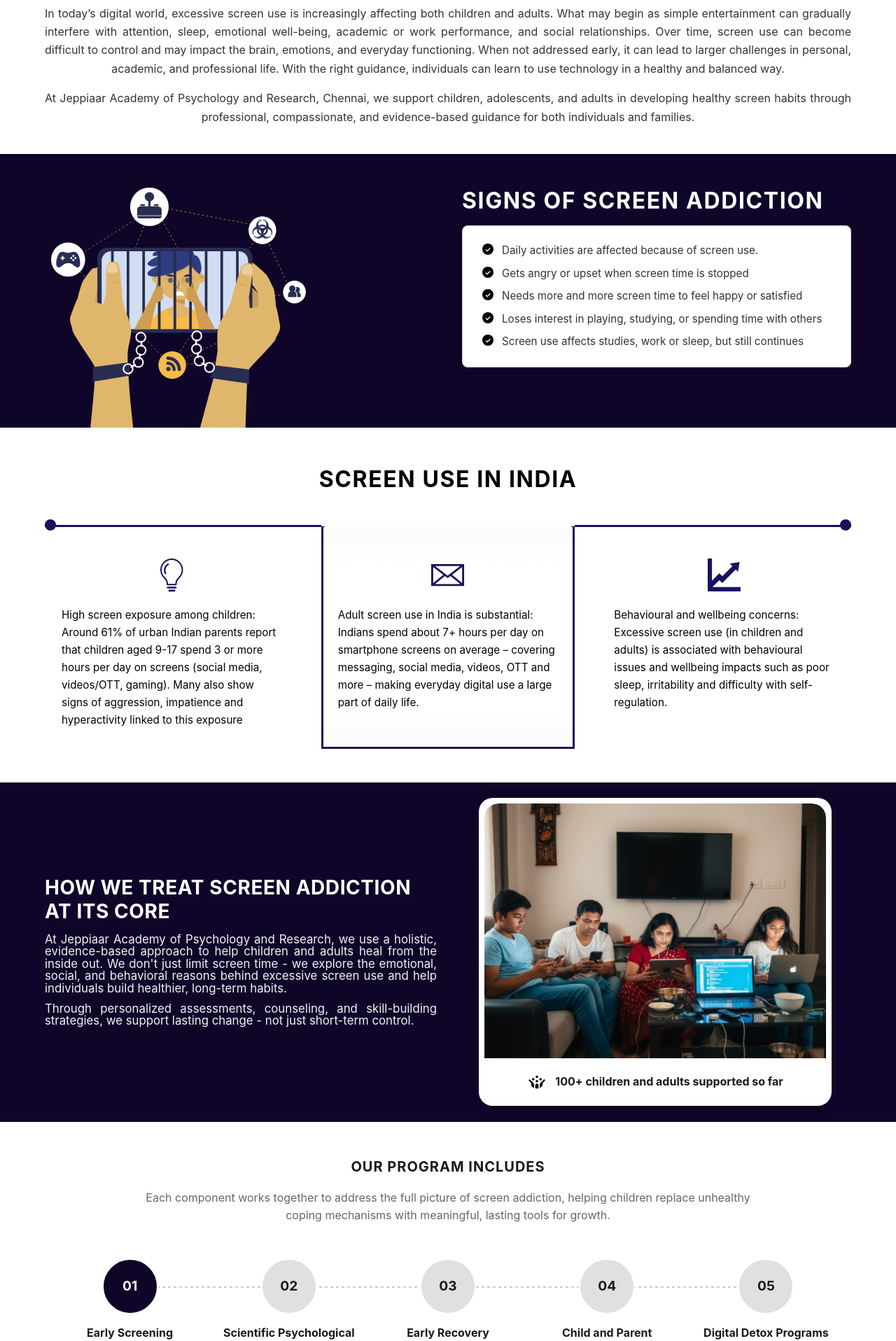
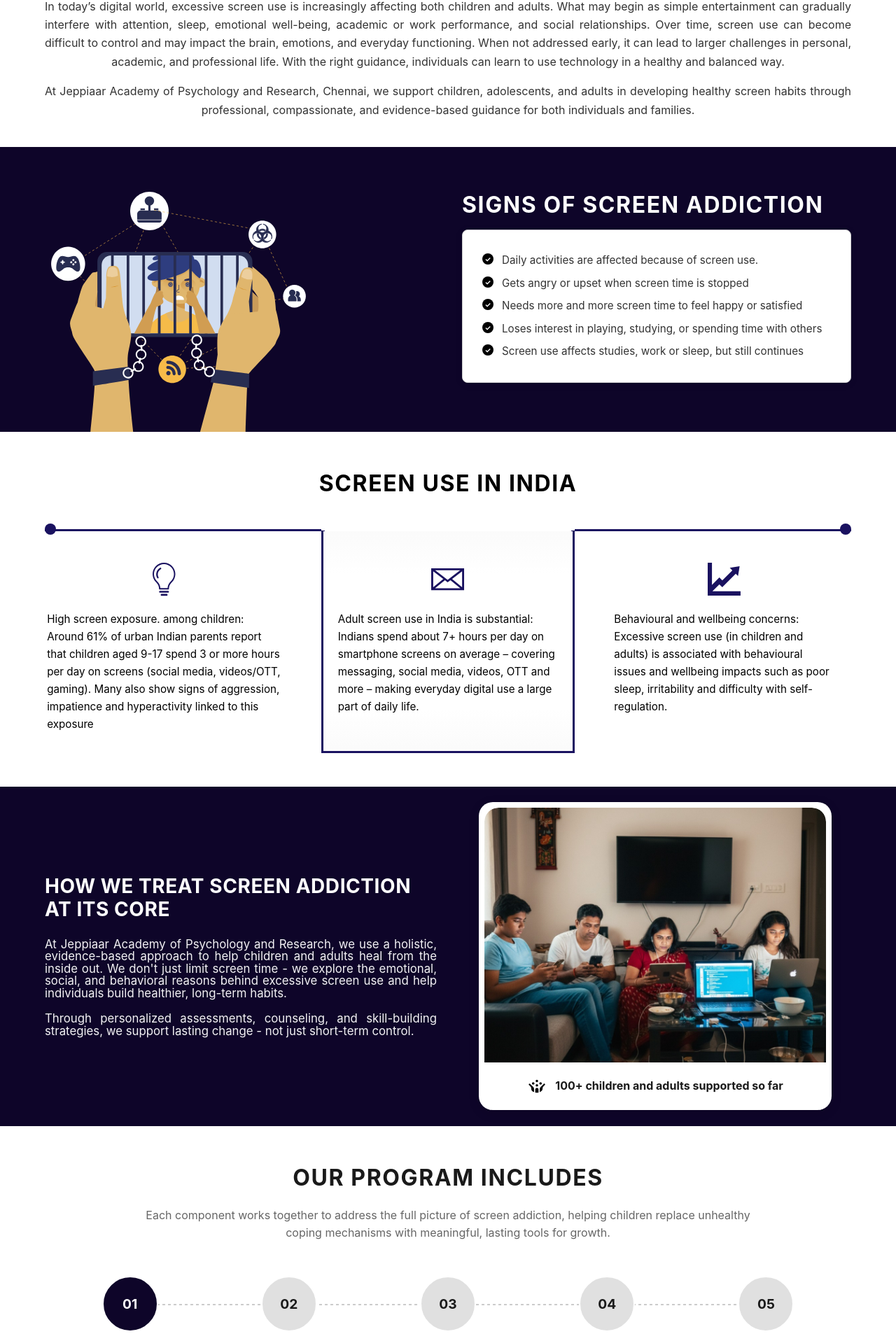
Before and after one commit to VidhunM/jeppiaar, a React (Vite) app: page /research in a window 1280 px wide. Shown: the part 856-2772 px from the top of the page at 70% size. Built offline with nearby package versions, Linux system fonts and the light colour scheme.

Commit message:
gallery page

```diff
--- a/src/pages/Gallery.css
+++ b/src/pages/Gallery.css
@@ -136,7 +136,7 @@
 }
 
 .cw-hero-heading {
-  font-size: clamp(1.5rem, 3.5vw, 2.25rem);
+  font-size: clamp(1.5rem, 3vw, 2rem);
   font-weight: 700;
   color: #1a1a1a;
   text-align: center;
@@ -179,7 +179,7 @@
 
 /* 3. Signs of Screen Addiction */
 .cw-signs {
-  padding: 3rem 0 0 0;
+  padding: 4rem 0 0 0;
 }
 
 .cw-signs-inner {
@@ -249,11 +249,12 @@
 
 .cw-signs-box {
   background: #fff;
-  padding: 1.5rem 1.75rem;
+  padding: 32px 28px;
   border-radius: 8px;
   border: 1px solid #d0d0d0;
   box-shadow: 0 2px 12px rgba(0,0,0,0.08);
   width: 100%;
+  box-sizing: border-box;
 }
 
 .cw-signs-box ul {
@@ -265,10 +266,16 @@
 .cw-signs-box li {
   position: relative;
   padding-left: 1.75rem;
+  margin-top: 0;
   margin-bottom: 0.6rem;
   font-size: 0.95rem;
   color: #333;
   line-height: 1.5;
+}
+
+.cw-signs-box li:first-child {
+  margin-top: 0;
+  padding-top: 0;
 }
 
 .cw-signs-box li::before {
@@ -289,7 +296,10 @@
   line-height: 1;
 }
 
-.cw-signs-box li:last-child { margin-bottom: 0; }
+.cw-signs-box li:last-child {
+  margin-bottom: 0;
+  padding-bottom: 0;
+}
 
 /* 4. Screen Use in India */
 .cw-india {
@@ -383,6 +393,7 @@
 
 .cw-india-col-left {
   border: none;
+  padding-left: 0.2rem;
 }
 
 .cw-india-col-center {
@@ -504,7 +515,7 @@
   font-size: 1.75rem;
   font-weight: 700;
   line-height: 1.2;
-  margin-bottom: 0.88rem;
+  margin-bottom: 1.5rem;
   letter-spacing: 0.02em;
 }
 
@@ -512,7 +523,7 @@
   font-size: 1.05rem;
   line-height: 1.04;
   color: rgba(255,255,255,0.95);
-  margin: 0 0 0.73rem;
+  margin: 0 0 1.2rem;
   text-align: justify;
 }
 
@@ -598,6 +609,13 @@
 /* 6. Our Program Includes */
 .cw-program {
   padding: 3rem 0;
+}
+
+.cw-program .cw-section-title {
+  font-size: clamp(1.5rem, 3vw, 2rem);
+  font-weight: 700;
+  letter-spacing: 0.05em;
+  text-transform: uppercase;
 }
 
 .cw-program-sub {
--- a/src/pages/Gallery.jsx
+++ b/src/pages/Gallery.jsx
@@ -87,12 +87,12 @@ const Gallery = () => {
     {
       num: '03',
       title: 'Early Recovery',
-      description: 'Tailored to each child\'s habits, triggers, and mental health history'
+      description: 'Tailored to each individual’s habits, triggers, and mental health history '
     },
     {
       num: '04',
-      title: 'Child and Parent Counselling',
-      description: 'One-on-one and family therapy to process emotions'
+      title: ' Individual & Family Counselling',
+      description: 'One-on-one and family sessions to process emotions'
     },
     {
       num: '05',
@@ -103,10 +103,9 @@ const Gallery = () => {
 
   const otherServices = [
     { img: cos1, title: 'School-based Awareness Initiatives' },
-    { img: cos2, title: 'Counselling Consultation' },
+    { img: cos2, title: 'Counselling and Family Consultation.' },
     { img: cos3, title: 'Clinical Assessments' },
-    { img: cos4, title: 'Support for School Refusal and Social Isolation' },
-    { img: cos5, title: 'Professional Development Programs' }
+    { img: cos4, title: 'Support for School Refusal and Social Isolation' }
   ];
 
   // Auto-advance program slides on mobile
@@ -209,7 +208,7 @@ const Gallery = () => {
                 <div className="cw-india-icon">
                   <img src={groupIcon} alt="Group icon" />
                 </div>
-                <p>High screen exposure among children: Around 61% of urban Indian parents report that children aged 9-17 spend 3 or more hours per day on screens (social media, videos/OTT, gaming). Many also show signs of aggression, impatience and hyperactivity linked to this exposure</p>
+                <p>High screen exposure. among children: Around 61% of urban Indian parents report that children aged 9-17 spend 3 or more hours per day on screens (social media, videos/OTT, gaming). Many also show signs of aggression, impatience and hyperactivity linked to this exposure</p>
               </div>
               <div className="cw-india-col cw-india-col-center">
                 <div className="cw-india-u-border">
@@ -301,19 +300,6 @@ const Gallery = () => {
         <div className="cw-container">
           <h3 className="cw-section-title cw-title-dark cw-centered">OTHER SERVICES</h3>
           <div className="cw-other-wrapper">
-            <button
-              className="cw-other-nav cw-other-nav-prev"
-              onClick={() => {
-                const maxSlide = Math.max(0, otherServices.length - cardsPerView);
-                setCurrentServiceSlide((prev) => Math.max(0, prev - 1));
-              }}
-              aria-label="Previous service"
-              disabled={currentServiceSlide === 0}
-            >
-              <svg width="24" height="24" viewBox="0 0 24 24" fill="none" xmlns="http://www.w3.org/2000/svg">
-                <path d="M15 19L8 12L15 5" stroke="currentColor" strokeWidth="2" strokeLinecap="round" strokeLinejoin="round"/>
-              </svg>
-            </button>
             <div className="cw-other-slider">
               <div
                 className="cw-other-slider-track"
@@ -333,19 +319,6 @@ const Gallery = () => {
                 ))}
               </div>
             </div>
-            <button
-              className="cw-other-nav cw-other-nav-next"
-              onClick={() => {
-                const maxSlide = Math.max(0, otherServices.length - cardsPerView);
-                setCurrentServiceSlide((prev) => Math.min(maxSlide, prev + 1));
-              }}
-              aria-label="Next service"
-              disabled={currentServiceSlide >= Math.max(0, otherServices.length - cardsPerView)}
-            >
-              <svg width="24" height="24" viewBox="0 0 24 24" fill="none" xmlns="http://www.w3.org/2000/svg">
-                <path d="M9 5L16 12L9 19" stroke="currentColor" strokeWidth="2" strokeLinecap="round" strokeLinejoin="round"/>
-              </svg>
-            </button>
           </div>
           <div className="cw-other-dots">
             {otherServices.map((_, i) => (
```
